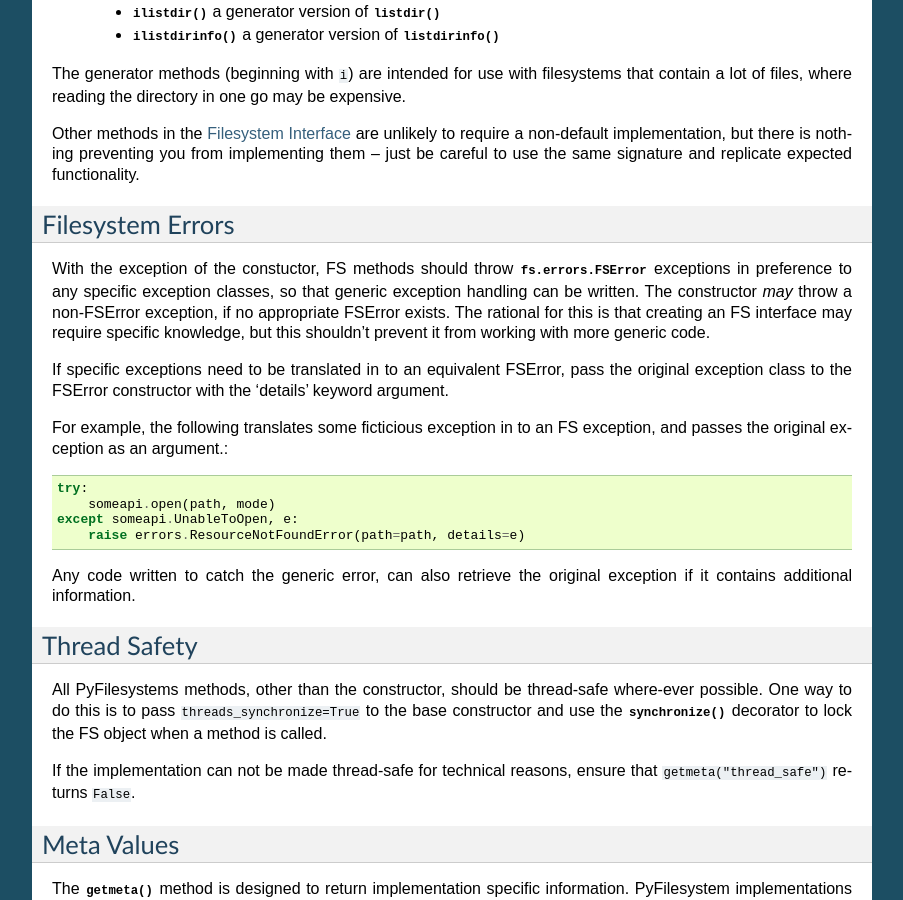
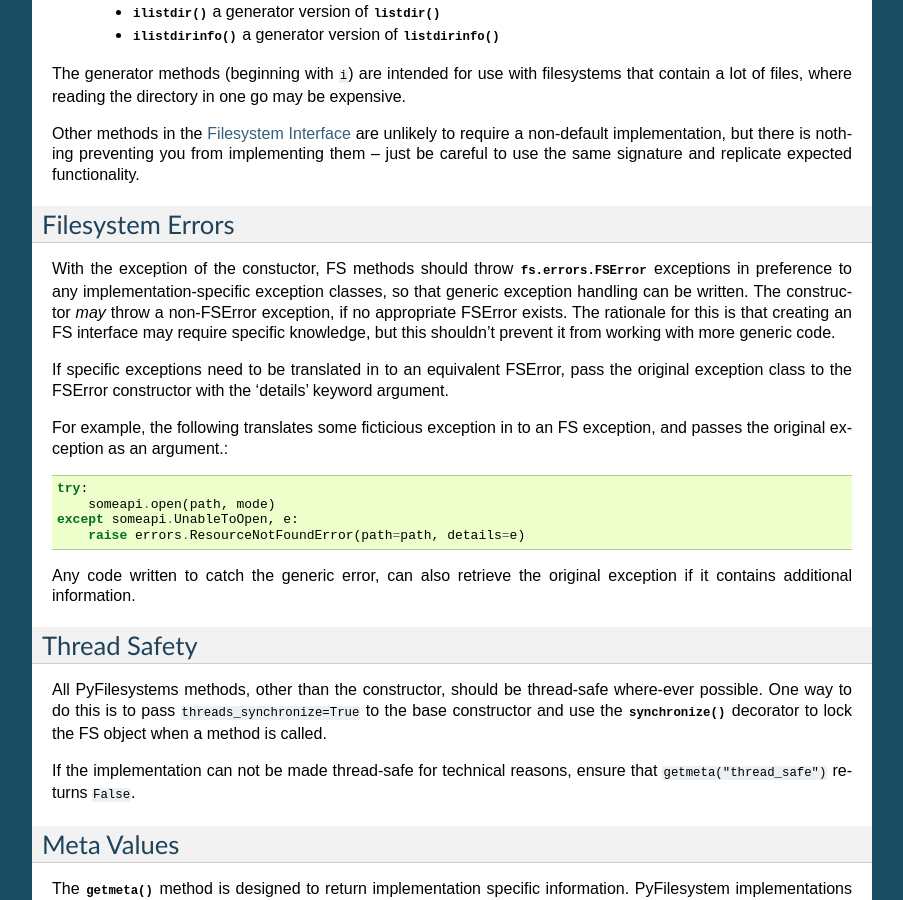
Before and after one commit to PyFilesystem/pyfilesystem, a Sphinx documentation site: the page built from docs/implementersguide.rst, in a window 1280 px wide and 900 px high, scrolled down 546 px. Shown: the whole window, without its empty margins (198-1101 px from the left). Built offline with Sphinx 7.4.7, drawn with Linux system fonts in a browser that asks for light colours.

Commit message:
small doc tweaks

```diff
--- a/docs/contrib.rst
+++ b/docs/contrib.rst
@@ -12,7 +12,7 @@ An interface to WebDAV file servers. See :mod:`fs.contrib.davfs`
 
 Tahoe LAFS
 ----------
-An interface to Tahoe Least-Authority File System.  See :mod:`fs.contrib.tahoefs`
+An interface to Tahoe Least-Authority File System.  See :mod:`fs.contrib.tahoelafs`
 
 
 BIG (BIG Archive File Format)
--- a/docs/contrib/index.rst
+++ b/docs/contrib/index.rst
@@ -7,5 +7,5 @@ The ``fs.contrib`` module contains a number of filesystem implementations provid
    :maxdepth: 3
 
    davfs.rst
-   tahoefs.rst
+   tahoelafs.rst
    bigfs.rst
--- a/docs/contrib/tahoefs.rst
+++ /dev/null
@@ -1,2 +0,0 @@
-.. automodule:: fs.contrib.tahoefs
-    :members:
--- /dev/null
+++ b/docs/contrib/tahoelafs.rst
@@ -0,0 +1,2 @@
+.. automodule:: fs.contrib.tahoelafs
+    :members:
--- a/docs/implementersguide.rst
+++ b/docs/implementersguide.rst
@@ -37,10 +37,10 @@ but there is nothing preventing you from implementing them -- just be careful to
 Filesystem Errors
 -----------------
 
-With the exception of the constuctor, FS methods should throw :class:`fs.errors.FSError` exceptions in preference to any specific exception classes,
+With the exception of the constuctor, FS methods should throw :class:`fs.errors.FSError` exceptions in preference to any implementation-specific exception classes,
 so that generic exception handling can be written.
 The constructor *may* throw a non-FSError exception, if no appropriate FSError exists.
-The rational for this is that creating an FS interface may require specific knowledge,
+The rationale for this is that creating an FS interface may require specific knowledge,
 but this shouldn't prevent it from working with more generic code.
 
 If specific exceptions need to be translated in to an equivalent FSError,
--- a/docs/introduction.rst
+++ b/docs/introduction.rst
@@ -3,7 +3,7 @@ Introduction
 
 PyFilesystem is a Python module that provides a common interface to any filesystem.
 
-Think of PyFilesystem (FS) objects as the next logical step to Python's ``file`` class. Just as *file-like* objects abstract a single file, FS objects abstract the whole filesystem by providing a common interface to operations such as reading directories, getting file information, opening/copying/deleting files etc.
+Think of PyFilesystem ``FS`` objects as the next logical step to Python's ``file`` class. Just as *file-like* objects abstract a single file, FS objects abstract the whole filesystem by providing a common interface to operations such as reading directories, getting file information, opening/copying/deleting files etc.
 
 Even if you only want to work with the local filesystem, PyFilesystem simplifies a number of common operations and reduces the chance of error.
 
```
Also changed, not shown: 5 other files.
